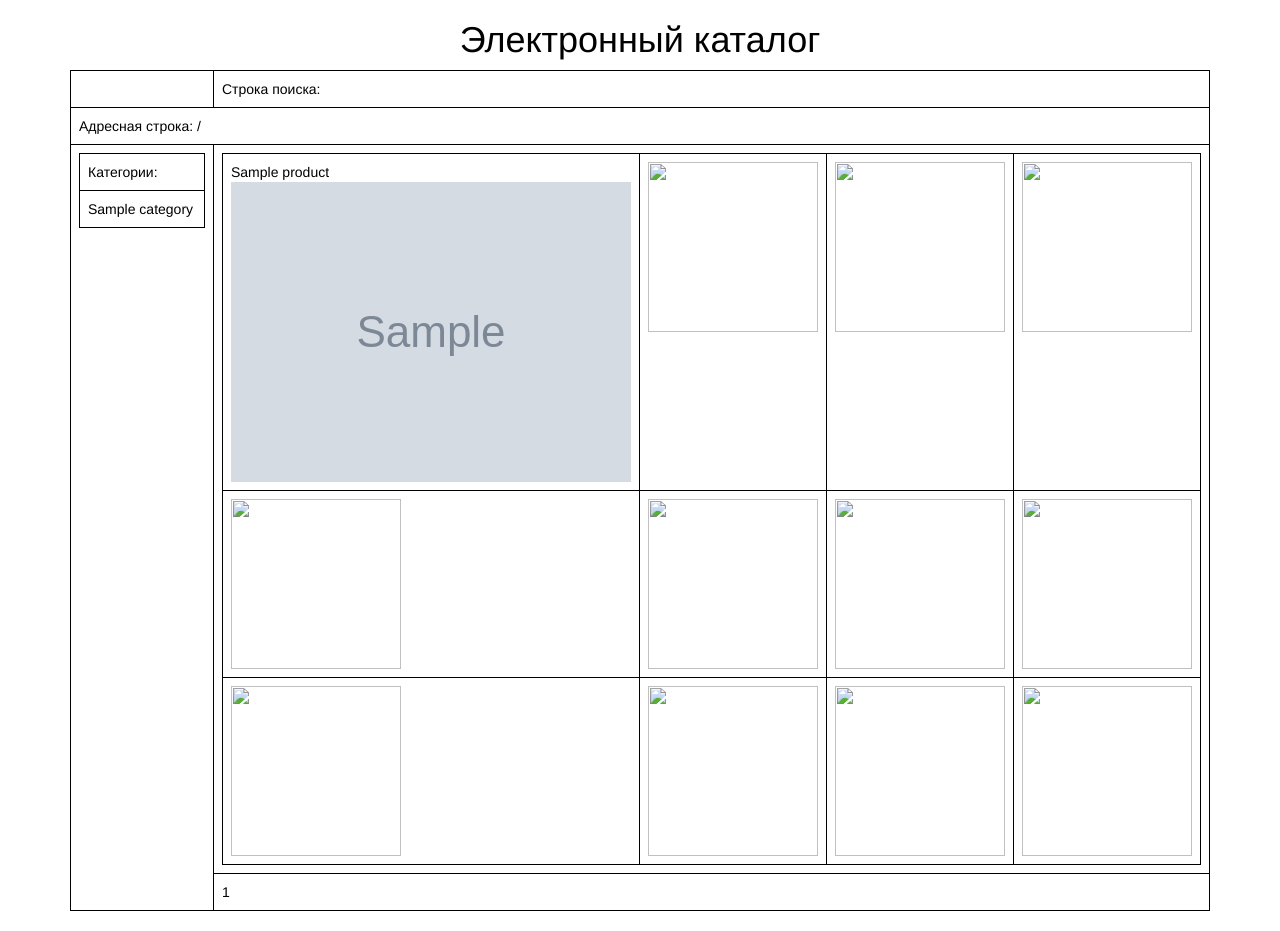
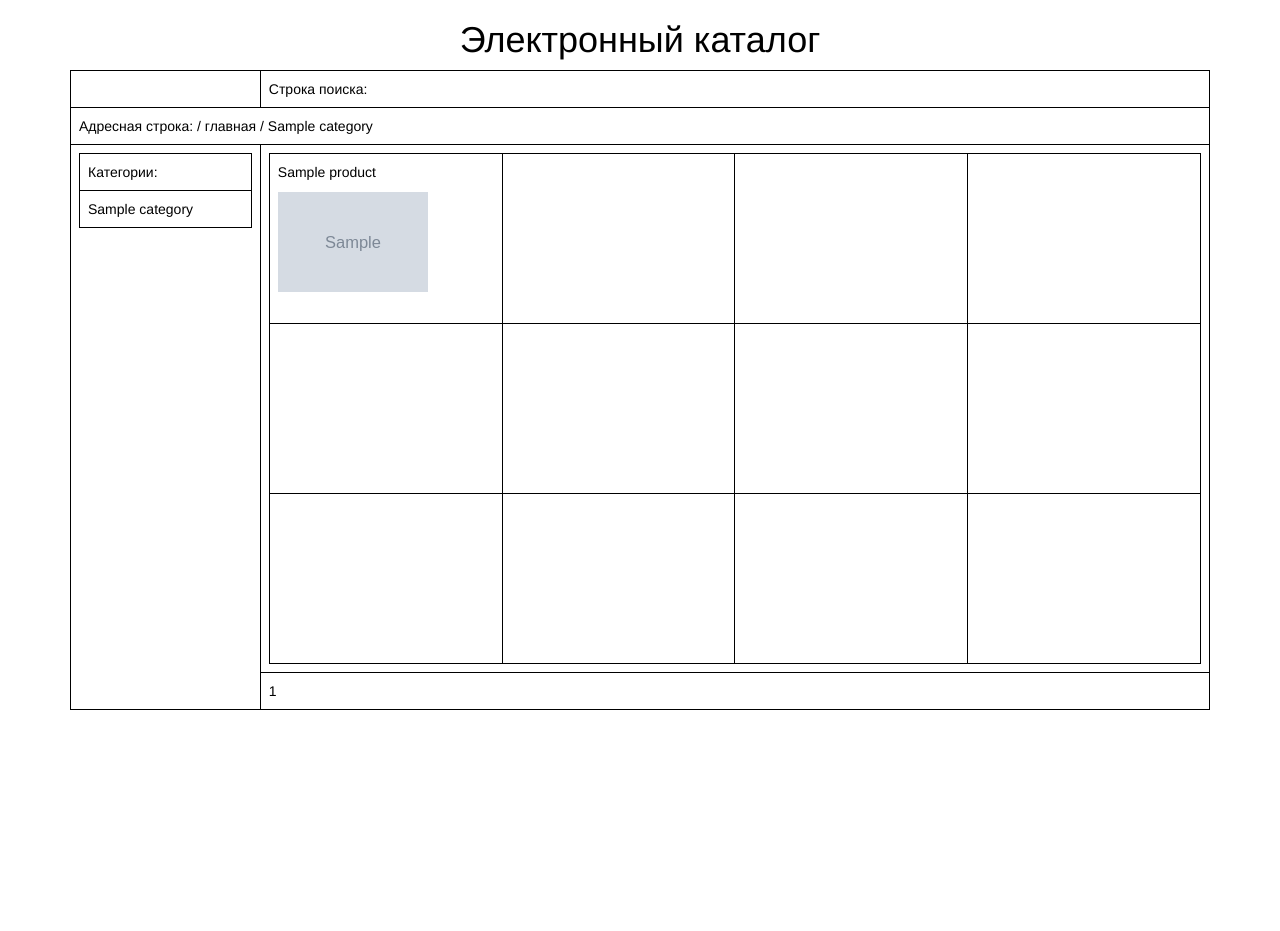
Before and after one commit to Nastia6347/Directory, a Django app: page /1/ in a window 1280 px wide. After the commit the page ends 710 px from the top, so only its background shows below. Run offline with Django 3.2, Linux system fonts and the light colour scheme; tables that the repository leaves empty hold one stand-in row (values such as "Sample post"); grey boxes marked "Sample" are stand-in pictures; some libraries are stand-ins or nearby versions.

Commit message:
хлебные крошки

```diff
--- a/project/directory/buisenes.py
+++ b/project/directory/buisenes.py
@@ -10,19 +10,27 @@ def list_category(ul, n):
         return g
 
 
-def list_product(ul):
+def list(ul):
         g = []
         for x in ul:
                 g += Product.objects.filter(category=x.get('object')).order_by('title')
         return g
 
 
-def list(category):
+def list_product(category):
         ul = []
-        ul += list_product(category)
+        ul += list(category)
         n = len(ul) % 12
         if len(ul) == 0 or n > 0:
             for x in range(12-n):
                 ul.append('')
         g = [ul[i:i + 4] for i in range(0, len(ul), 4)]
         return g
+
+
+def list_slug(ul):
+        g = []
+        for x in ul:
+                g += list_slug(Category.objects.filter(id=x.parent_id))
+                g += [x]
+        return g
--- a/project/directory/models.py
+++ b/project/directory/models.py
@@ -7,7 +7,7 @@ class Category(models.Model):
     title = models.CharField(max_length=200)
     picture = models.ImageField(upload_to='static/img')
     parent = models.ForeignKey('self', blank=True, null=True, related_name='child')
-    slug = models.CharField(max_length=70, blank=True, null=True)
+    slug = models.CharField(max_length=70)
 
     def __unicode__(self):
         return unicode(self.title)
--- a/project/directory/views.py
+++ b/project/directory/views.py
@@ -1,13 +1,13 @@
 from django.shortcuts import render
 from directory.models import Product, Category
-from directory.buisenes import list_category, list_product, list
+from directory.buisenes import list_category, list_product, list_slug
 from django.core.paginator import Paginator, EmptyPage, PageNotAnInteger
 
 
 def index(request):
     category_list = Category.objects.filter(parent=None).order_by('title')
     category_list = list_category(category_list, 0)
-    product_list = list(category_list)
+    product_list = list_product(category_list)
     paginator = Paginator(product_list, 3)
     page = request.GET.get('page')
     try:
@@ -24,8 +24,9 @@ def index(request):
 
 def category(request, category_id):
     category_list = Category.objects.filter(id=category_id).order_by('title')
+    slug_list = list_slug(category_list)
     category_list = list_category(category_list, 0)
-    product_list = list(category_list)
+    product_list = list_product(category_list)
     paginator = Paginator(product_list, 3)
     page = request.GET.get('page')
     try:
@@ -36,5 +37,5 @@ def category(request, category_id):
     except EmptyPage:
         # If page is out of range (e.g. 9999), deliver last page of results.
         product = paginator.page(paginator.num_pages)
-    args = {'product_list': product, 'category_list': category_list}
+    args = {'product_list': product, 'category_list': category_list, 'slug_list': slug_list, }
     return render(request, 'category.html', args)
--- a/project/project/settings.py
+++ b/project/project/settings.py
@@ -88,6 +88,8 @@ USE_TZ = True
 
 STATIC_URL = '/static/'
 
+MEDIA_URL = 'http://127.0.0.1:8000/'
+
 TEMPLATE_DIRS = (
     os.path.join(BASE_DIR,  'templates'),
 )
--- a/project/templates/category.html
+++ b/project/templates/category.html
@@ -1,6 +1,14 @@
 {% extends "index.html" %}
 {% block slug %}
     {{ block.super }}
+{#    <a href="/{{ category_list.0.object.parent.id }}">{{ category_list.0.object.parent.slug }}</a>#}
+{#    <a href="/{{ category_list.0.object.id }}">{{ category_list.0.object.slug }}</a>#}
+    {% for slug in slug_list %}
+        {% if slug != slug_list|last %}
+            <a href="/{{ slug.id }}">{{ slug.title }}</a> /
+        {% else %} {{ slug.title }}
+        {% endif  %}
+    {% endfor %}
 {% endblock %}
 {% block category %}
     {% for category in category_list %}
@@ -12,14 +20,16 @@
 {% block product %}
     <table style="margin-bottom: 0px;" class="table table-bordered">
         {% for product in product_list.object_list %}
-            <tr style="height: 170px;">
+            <tr>
                 {% for j in product %}
-                    <td style="width: 170px;">
-                        {{ j }}
-                        {% if j.picture %}
-                            <img src="{{ j.picture }}"/>
-                        {% else %}
-                            <img style="width: 170px; height: 170px;" src="{{ j.category.picture }}"/>
+                    <td style="width: 170px; height: 170px;">
+                        {% if j != '' %}
+                            <p>{{ j }}</p>
+                            {% if j.picture %}
+                                <img style="width: 150px; height: 100px;" src="{{MEDIA_URL}}{{ j.picture }}"/>
+                            {% else %}
+                                <img style="width: 150px; height: 100px;" src="{{MEDIA_URL}}{{ j.category.picture }}"/>
+                            {% endif %}
                         {% endif %}
                     </td>
                 {% endfor %}
--- a/project/templates/index.html
+++ b/project/templates/index.html
@@ -17,7 +17,7 @@
             <td colspan="4">Строка поиска:</td>
         </tr>
         <tr>
-            <td colspan="5">Адресная строка:{% block slug %} <a href="/">/</a>{% endblock %}</td>
+            <td colspan="5">Адресная строка:{% block slug %} / <a href="/">главная</a> /{% endblock %}</td>
         </tr>
         <tr>
             <td rowspan="2" class="col-sm-2">
@@ -38,15 +38,17 @@
                 {% block product %}
                 <table style="margin-bottom: 0px;" class="table table-bordered">
                     {% for product in product_list.object_list %}
-                    <tr style="height: 170px;">
+                    <tr>
                         {% for j in product %}
-                        <td style="width: 170px;">
-                            {{ j }}
+                        <td style="width: 170px; height: 170px;">
+                        {% if j != '' %}
+                            <p>{{ j }}</p>
                             {% if j.picture %}
-                                <img src="{{ j.picture }}"/>
+                                <img style="width: 150px; height: 100px;" src="{{MEDIA_URL}}{{ j.picture }}"/>
                             {% else %}
-                                <img style="width: 170px; height: 170px;" src="{{ j.category.picture }}"/>
+                                <img style="width: 150px; height: 100px;" src="{{MEDIA_URL}}{{ j.category.picture }}"/>
                             {% endif %}
+                        {% endif %}
                         </td>
                         {% endfor %}
                     </tr>
```
Also changed, not shown: project/directory/migrations/0004_auto_20150731_0746.py (added).
